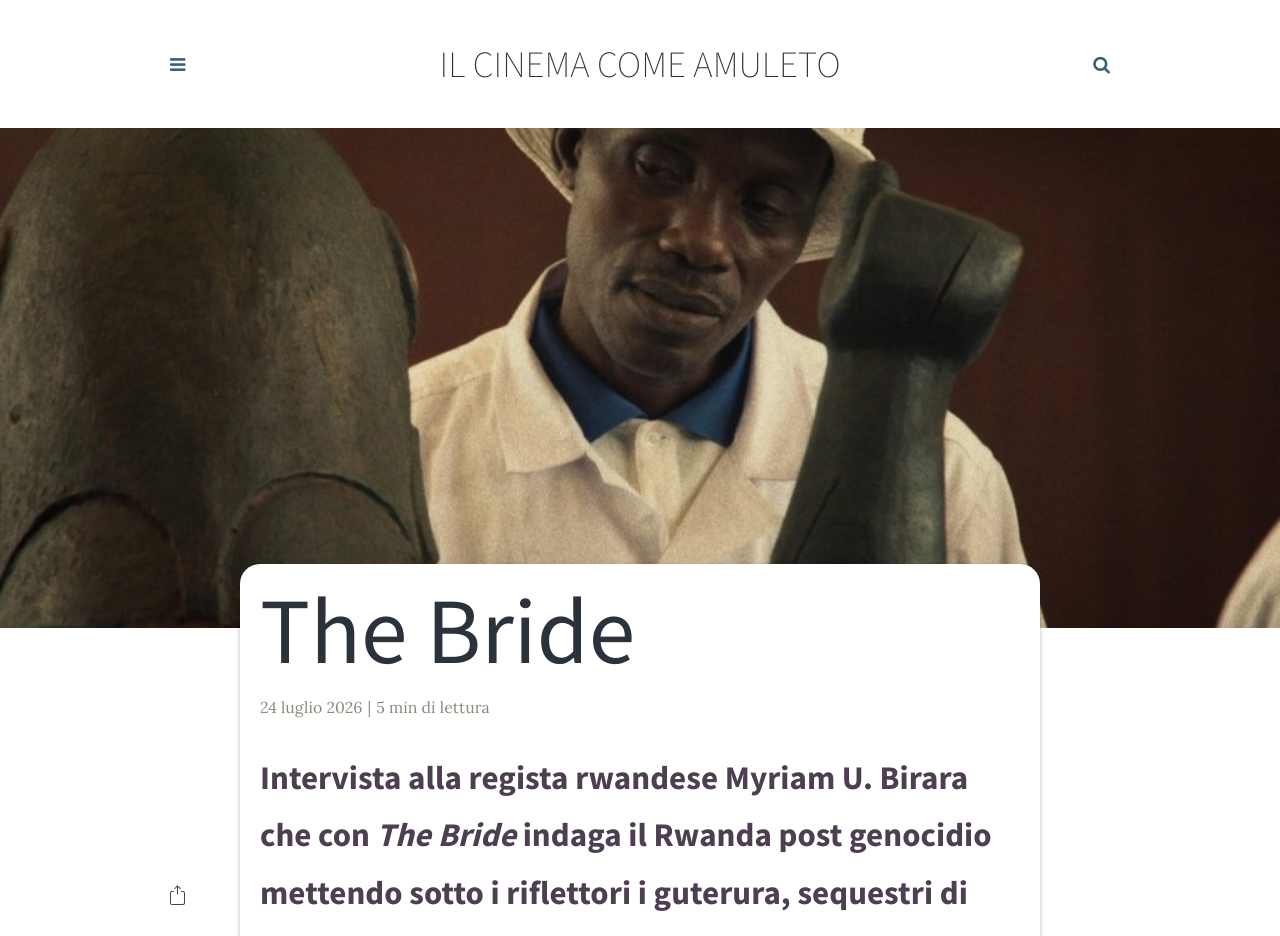
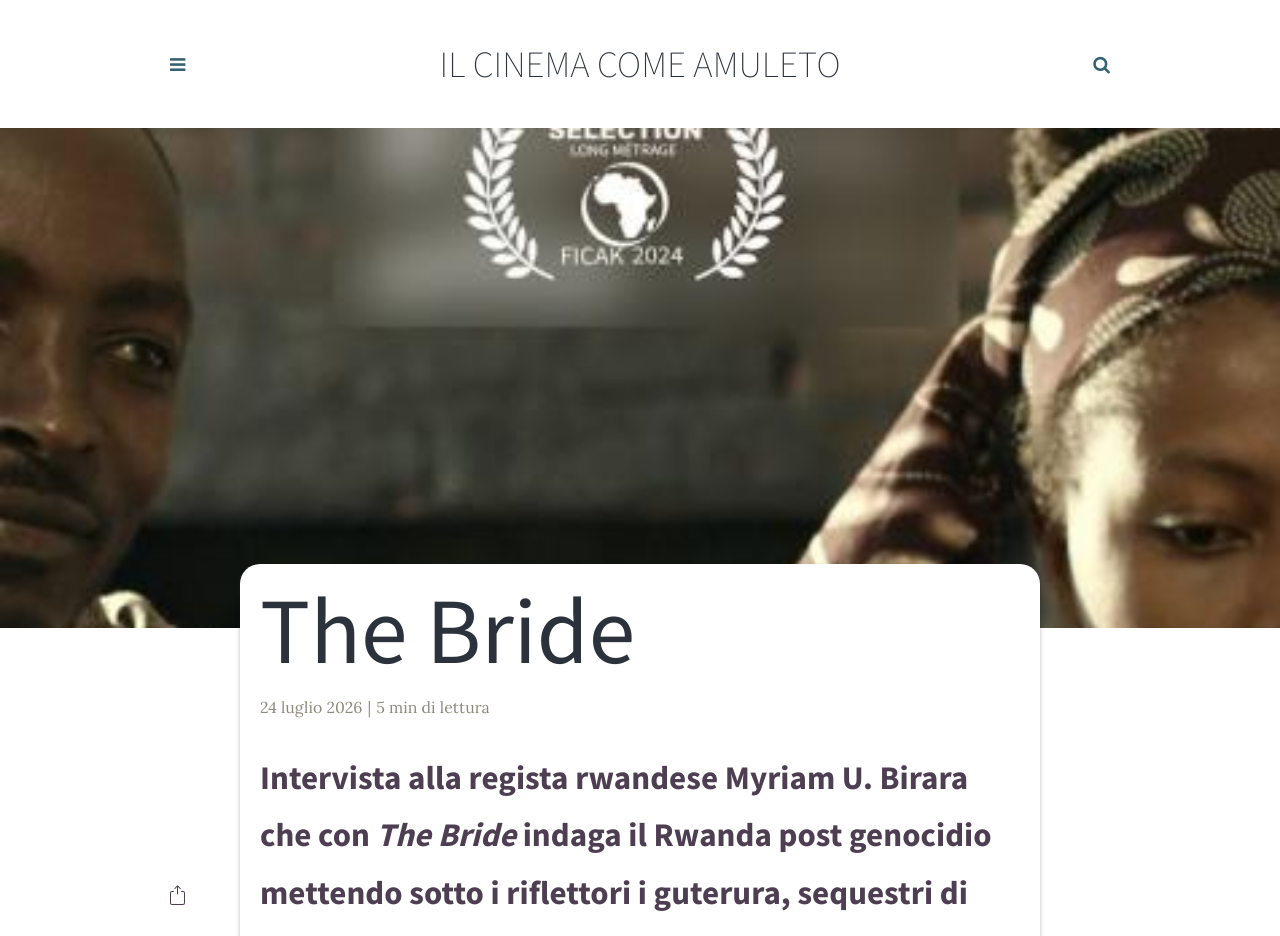
Before and after one commit to simonacella/simonacella.github.io, a Jekyll site: the page built from _posts/2026-07-23-The-Bride.md, in a window 1280 px wide. Shown: the top 936 px of the page. Built offline with Jekyll 4.4.1, drawn with Linux system fonts in a browser that asks for light colours; comment, search, counter and statistics services are not loaded.

Commit message:
Update image reference in The Bride post

```diff
--- a/_posts/2026-07-23-The-Bride.md
+++ b/_posts/2026-07-23-The-Bride.md
@@ -2,7 +2,7 @@
 layout: post
 title: The Bride
 date: 2026-07-24
-img: posts/dahomey.jpg
+img: posts/The-Bride.jpg
 tags: [Myriam U.Birara, Rwanda, Cinema]
 category: Cinema
 author: Simona Cella
```
